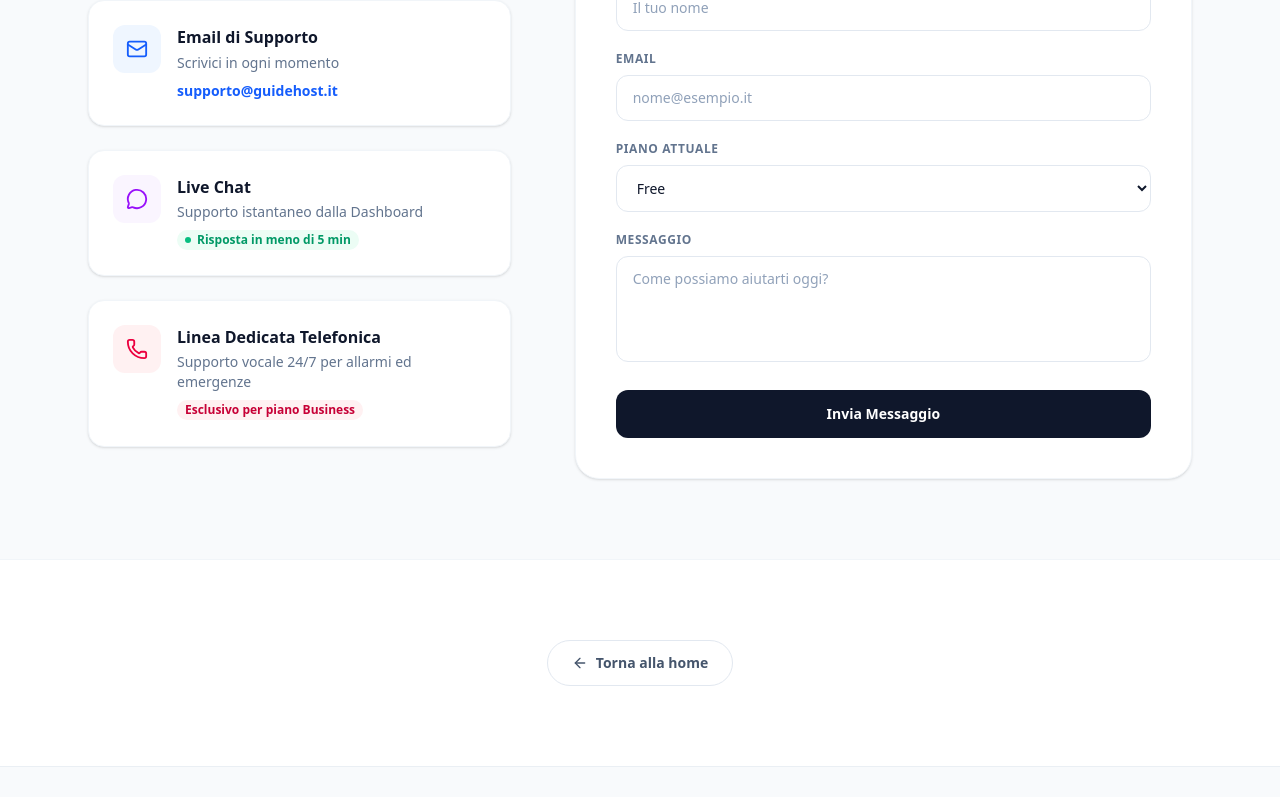
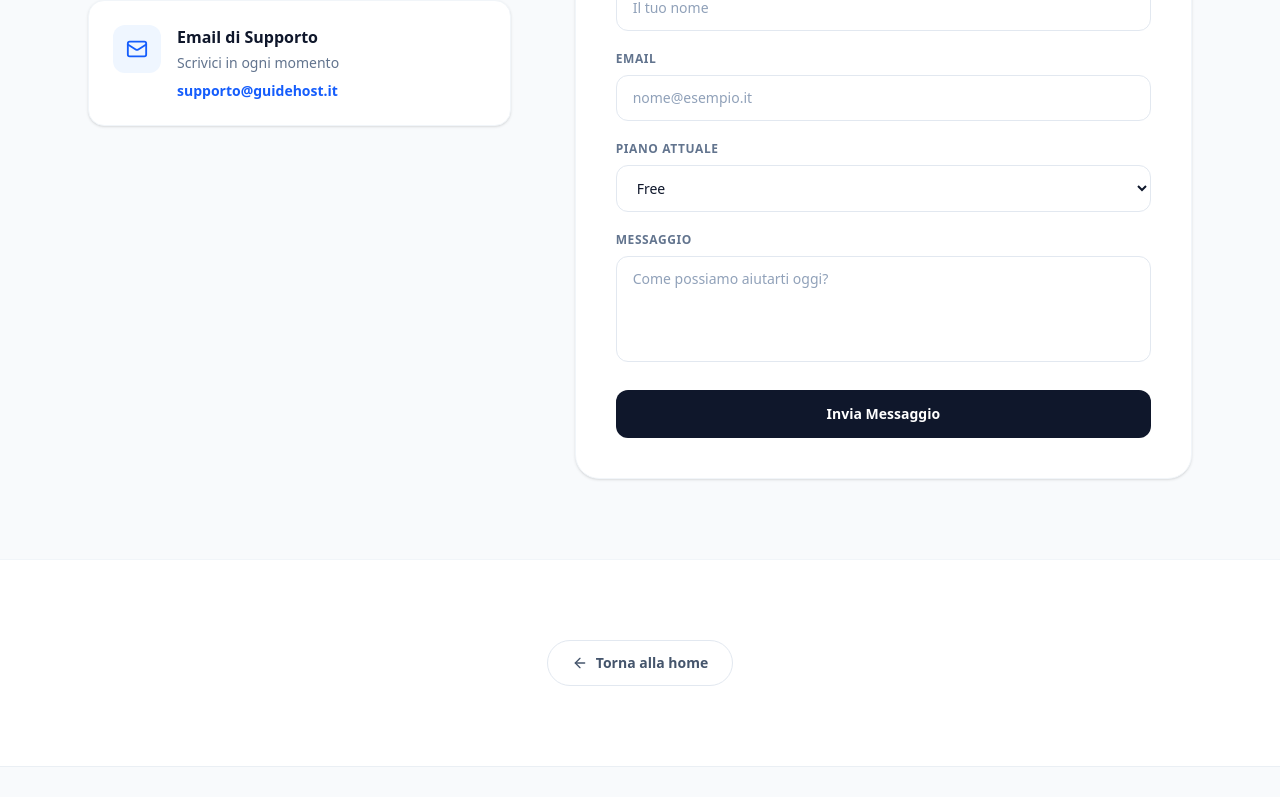
Before and after one commit to denisvirsag/guidehost, a Next.js app: page /supporto in a window 1280 px wide. Shown: the part 1292-2089 px from the top of the page. Built offline with nearby package versions, Linux system fonts and the light colour scheme; no server answers.

Commit message:
feat: remove live chat and dedicated support line from Support page and Pricing tiers

```diff
--- a/app/prezzi/page.tsx
+++ b/app/prezzi/page.tsx
@@ -68,7 +68,7 @@ export default function PrezziPage() {
         'Rilascio white-label (nessun marchio GuideHost)',
         'Statistiche di visualizzazione avanzate e analitiche',
         'Integrazione API (prossimamente)',
-        'Assistenza telefonica dedicata 24/7',
+        'Supporto email prioritario 24/7',
       ],
       cta: 'Parla con noi',
       href: '/signup?plan=business',
--- a/app/supporto/page.tsx
+++ b/app/supporto/page.tsx
@@ -6,8 +6,6 @@ import Link from 'next/link'
 import { useState } from 'react'
 import {
   Mail,
-  MessageCircle,
-  Phone,
   ArrowLeft,
   ChevronDown,
   CheckCircle2,
@@ -203,35 +201,6 @@ export default function SupportoPage() {
                       </a>
                     </div>
                   </div>
-
-                  {/* Chat */}
-                  <div className="bg-white p-6 rounded-2xl border border-slate-100 shadow-sm flex gap-4">
-                    <div className="w-12 h-12 rounded-xl bg-purple-50 flex items-center justify-center text-purple-600 shrink-0">
-                      <MessageCircle size={22} />
-                    </div>
-                    <div>
-                      <h4 className="font-bold text-slate-900">Live Chat</h4>
-                      <p className="text-sm text-slate-500 mt-0.5">Supporto istantaneo dalla Dashboard</p>
-                      <span className="inline-flex items-center gap-1.5 text-xs font-bold text-emerald-600 bg-emerald-50 px-2 py-0.5 rounded-full mt-2">
-                        <span className="w-1.5 h-1.5 bg-emerald-500 rounded-full animate-pulse" />
-                        Risposta in meno di 5 min
-                      </span>
-                    </div>
-                  </div>
-
-                  {/* Telefono */}
-                  <div className="bg-white p-6 rounded-2xl border border-slate-100 shadow-sm flex gap-4">
-                    <div className="w-12 h-12 rounded-xl bg-rose-50 flex items-center justify-center text-rose-600 shrink-0">
-                      <Phone size={22} />
-                    </div>
-                    <div>
-                      <h4 className="font-bold text-slate-900">Linea Dedicata Telefonica</h4>
-                      <p className="text-sm text-slate-500 mt-0.5">Supporto vocale 24/7 per allarmi ed emergenze</p>
-                      <span className="inline-flex items-center text-xs font-bold text-rose-700 bg-rose-50 px-2 py-0.5 rounded-full mt-2">
-                        Esclusivo per piano Business
-                      </span>
-                    </div>
-                  </div>
                 </div>
               </div>
 
--- a/components/landing/Pricing.tsx
+++ b/components/landing/Pricing.tsx
@@ -28,7 +28,7 @@ const PLANS = [
     name: 'Business',
     price: 29,
     description: 'Per property manager e agenzie',
-    features: ['Guide ospiti illimitate', 'Tutto incluso del piano Pro', 'Rilascio senza marchio GuideHost', 'Statistiche di visualizzazione avanzate', 'Assistenza dedicata via telefono'],
+    features: ['Guide ospiti illimitate', 'Tutto incluso del piano Pro', 'Rilascio senza marchio GuideHost', 'Statistiche di visualizzazione avanzate', 'Supporto prioritario 24/7'],
     cta: 'Parla con noi',
     href: '/signup?plan=business',
     highlight: false,
```
